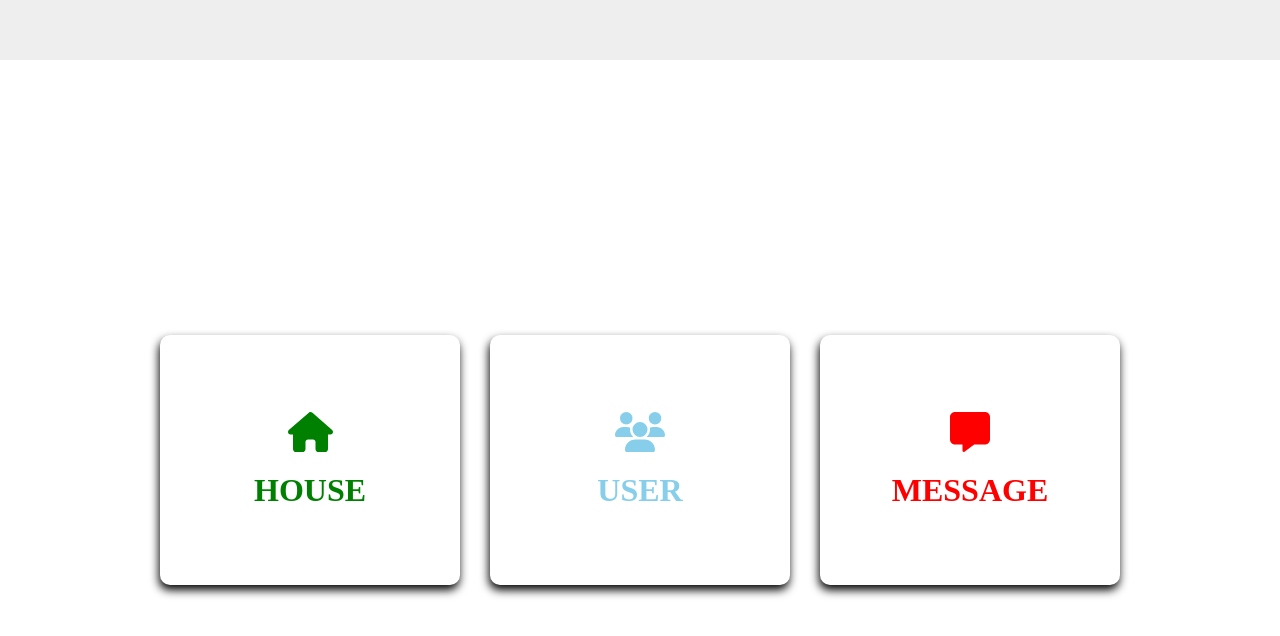
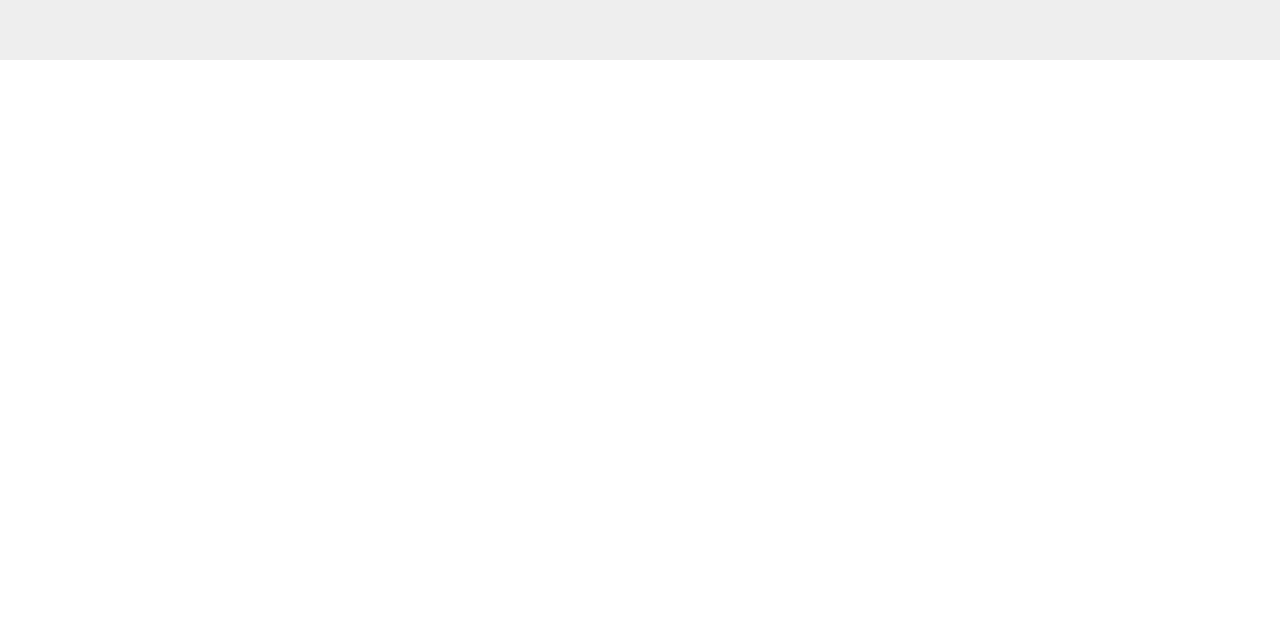
Before and after one commit to jgy4419/variable-site-clone-coding-ts, a React (Create React App) app: page /card in a window 1280 px wide. Shown: the part 10900-11536 px from the top of the page. After the commit the page ends 10960 px from the top, so only its background shows below. Built offline with nearby package versions, Linux system fonts and the light colour scheme.

Commit message:
Revert "2024-01-02 - Card22 (Animated Card)"
This reverts commit 554c57f2a84e45b99c752fbefd46ca446fbc0411.

```diff
--- a/src/components/SpecificPart/card/Card.tsx
+++ b/src/components/SpecificPart/card/Card.tsx
@@ -19,7 +19,6 @@ import Card18 from "./Card18";
 import Card19 from "./Card19";
 import Card20 from "./Card20";
 import Card21 from "./Card21";
-import Card22 from "./Card22";
 
 const Card = () => {
     return (
@@ -45,7 +44,6 @@ const Card = () => {
             <Card19/>
             <Card20/>
             <Card21/>
-            <Card22/>
         </>
     );
 };
--- a/src/components/SpecificPart/card/Card22.tsx
+++ /dev/null
@@ -1,60 +0,0 @@
-import React, { useRef } from 'react';
-import * as S from "./style/Card22";
-import { FontAwesomeIcon } from '@fortawesome/react-fontawesome';
-import { faHouse, faUsers, faMessage } from '@fortawesome/free-solid-svg-icons';
-
-const Card22 = () => {
-    const containRef = useRef<HTMLDivElement>(null);
-    const cardContent = [
-        {
-            title: "HOUSE",
-            icon: faHouse,
-            color: "green"
-        },
-        {
-            title: "USER",
-            icon: faUsers,
-            color: "skyblue"
-        },
-        {
-            title: "MESSAGE",
-            icon: faMessage,
-            color: "red"
-        }
-    ];
-
-    const containerColorChange = (backColor: string) => {
-        if(containRef.current) {
-            const containerStyle = containRef.current.style;
-            containerStyle.backgroundColor = backColor;
-        }
-    }
-    return (
-        <>
-            <S.Container ref={containRef}>
-                <S.Inner>
-                    <S.Contents>
-                    {
-                        cardContent.map((content, index) => {
-                            return (
-                                <S.Content
-                                    key={index}
-                                    mainColor={content.color}
-                                    onMouseEnter={() => containerColorChange(content.color)}
-                                    onMouseLeave={() => containerColorChange("#fff")}>
-                                    <S.IconContain>
-                                        <FontAwesomeIcon fontSize="40" icon={content.icon} />
-                                    </S.IconContain>
-                                    <S.Title>{content.title}</S.Title>
-                                </S.Content>
-                            )
-                        })
-                    }
-                    </S.Contents>
-                </S.Inner>
-            </S.Container>
-        </>
-    );
-};
-
-export default Card22;
--- a/src/components/SpecificPart/card/style/Card22.ts
+++ /dev/null
@@ -1,54 +0,0 @@
-import styled from "styled-components";
-
-export const Container = styled.div`
-    position: relative;
-    width: 100vw;
-    height: 100vh;
-    transition: .3s;
-    background-color: #fff;
-`;
-
-export const Inner = styled.div`
-    margin: auto;
-    width: 80%;
-    height: 100%;
-`;
-
-export const Contents = styled.div`
-    position: relative;
-    width: 100%;
-    height: 100%;
-    display: flex;
-    justify-content: center;
-    align-items: center;
-    gap: 30px;
-`;
-
-export const Content = styled.div<{mainColor: string}>`
-    width: 300px;
-    height: 250px;
-    display: flex;
-    flex-direction: column;
-    justify-content: center;
-    align-items: center;
-    gap: 20px;
-    color: ${props => props.mainColor};
-    background-color: #fff;
-    border-radius: 10px;
-    box-shadow: -1px 5px 10px #000;
-    transition: .5s;
-    cursor: pointer;
-    &:hover {
-        background-color: ${props => props.mainColor};
-        color: #fff;
-        transform: translateY(-30px);
-    }
-`;
-
-export const IconContain = styled.p`
-`;
-
-export const Title = styled.h1`
-    text-align: center;
-    font-weight: 900
-`;
```
